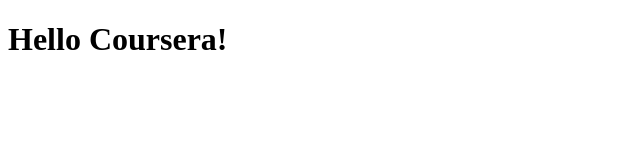
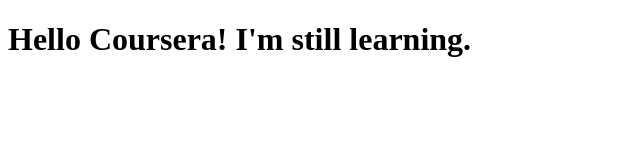
Before and after one commit to nihalk17/Coursera-Test-1, a plain HTML site: page site/index.html in a window 1280 px wide. Shown: the whole page, without its empty margins (0-640 px from the left). Drawn offline with Linux system fonts and the light colour scheme.

Commit message:
Little bit changes

```diff
--- a/site/index.html
+++ b/site/index.html
@@ -4,6 +4,6 @@
 	<title>Hello Coursera!</title>
 </head>
 <body>
-<h1>Hello Coursera!</h1>
+<h1>Hello Coursera! I'm still learning.</h1>
 </body>
 </html>
```
